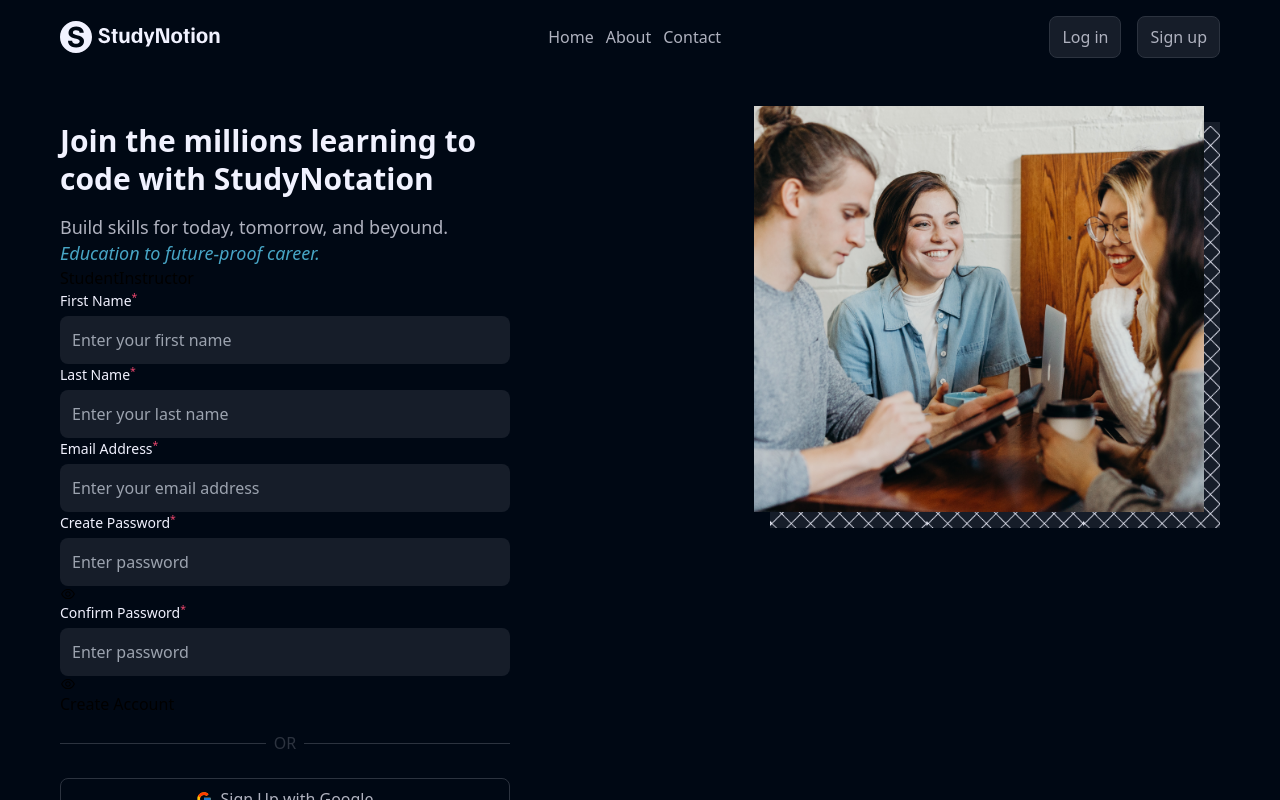
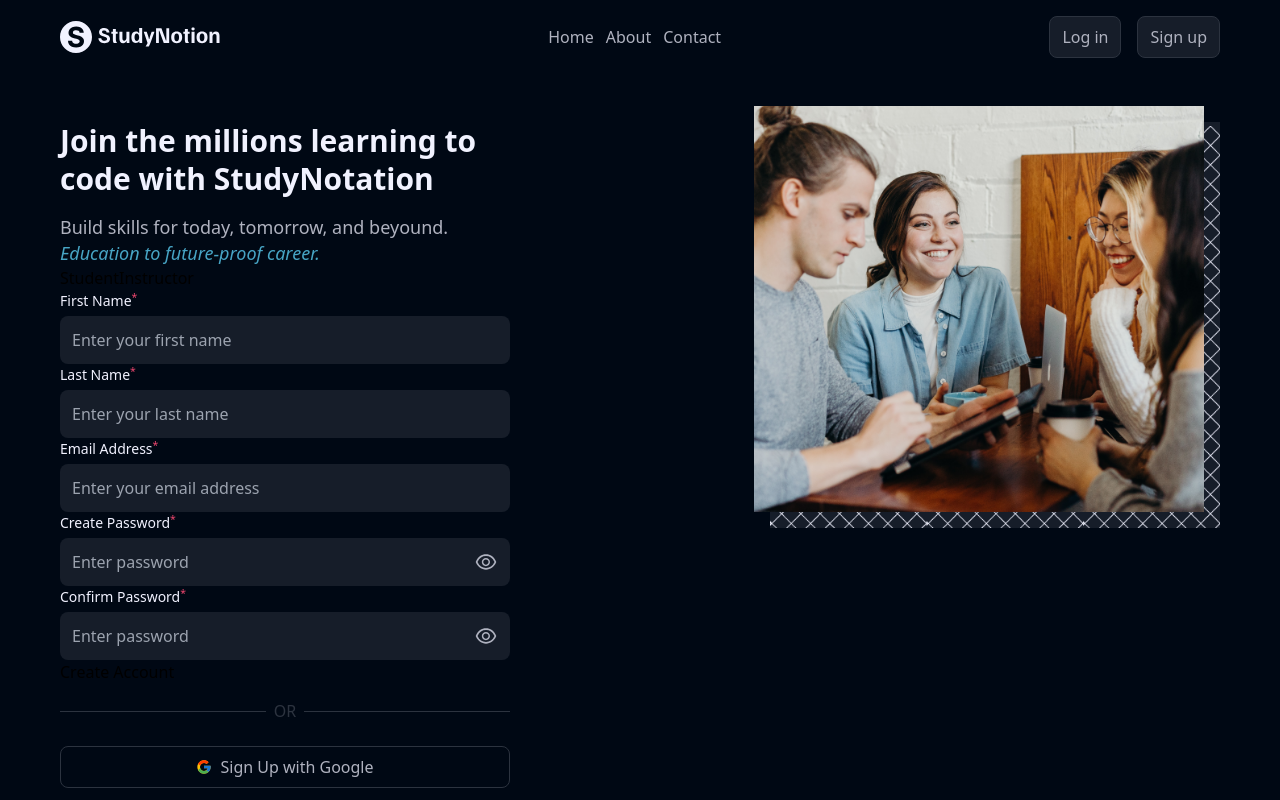
Before and after one commit to sudhanshumandloi/React-practice, a React (Create React App) app in the folder Study_notation_app/: page /signup in a window 1280 px wide. Built offline with nearby package versions, Linux system fonts and the light colour scheme.

Commit message:
added the css of eye icons

```diff
--- a/Study_notation_app/src/components/Signupform.js
+++ b/Study_notation_app/src/components/Signupform.js
@@ -100,7 +100,7 @@
 
                 {/* password - confirm password */}
                 <div>
-                    <label>
+                    <label className="relative">
                         <p className="text-[0.875rem] text-richblack-5 mb-1 leading-[1.375rem]">
                             Create Password<sup className="text-pink-200">*</sup>
                         </p>
@@ -112,12 +112,15 @@
                             value={formData.password}
                             className="bg-richblack-800 rounded-[0.5rem] text-richblack-5 w-full p-[12px]"
                        />
-                        <span onClick={() => setShowPassword((prev) => !prev)}>
-                            {showPassword ? (<AiOutlineEyeInvisible />) : (<AiOutlineEye />)}
+                        <span className="absolute right-3 top-[38px] cursor-pointer"
+                            onClick={() => setShowPassword((prev) => !prev)}>
+                            {showPassword
+                            ? (<AiOutlineEyeInvisible fontSize={24} fill="#AFB2BF" />)
+                            : (<AiOutlineEye fontSize={24} fill="#AFB2BF" />)}
                         </span>
                     </label>
 
-                    <label>
+                    <label className="relative">
                         <p className="text-[0.875rem] text-richblack-5 mb-1 leading-[1.375rem]">
                             Confirm Password<sup className="text-pink-200">*</sup>
                         </p>
@@ -129,9 +132,13 @@
                             value={formData.confirmpassword}
                             className="bg-richblack-800 rounded-[0.5rem] text-richblack-5 w-full p-[12px]"
                        />
-                        <span onClick={() => setShowConfirmPassword((prev) => !prev)}>
-                            {showConfirmPassword ? (<AiOutlineEyeInvisible />) : (<AiOutlineEye />)}
+                        <span className="absolute right-3 top-[73px] cursor-pointer"
+                            onClick={() => setShowPassword((prev) => !prev)}>
+                            {showPassword
+                            ? (<AiOutlineEyeInvisible fontSize={24} fill="#AFB2BF" />)
+                            : (<AiOutlineEye fontSize={24} fill="#AFB2BF" />)}
                         </span>
+
                     </label>
                 </div>
 
```
